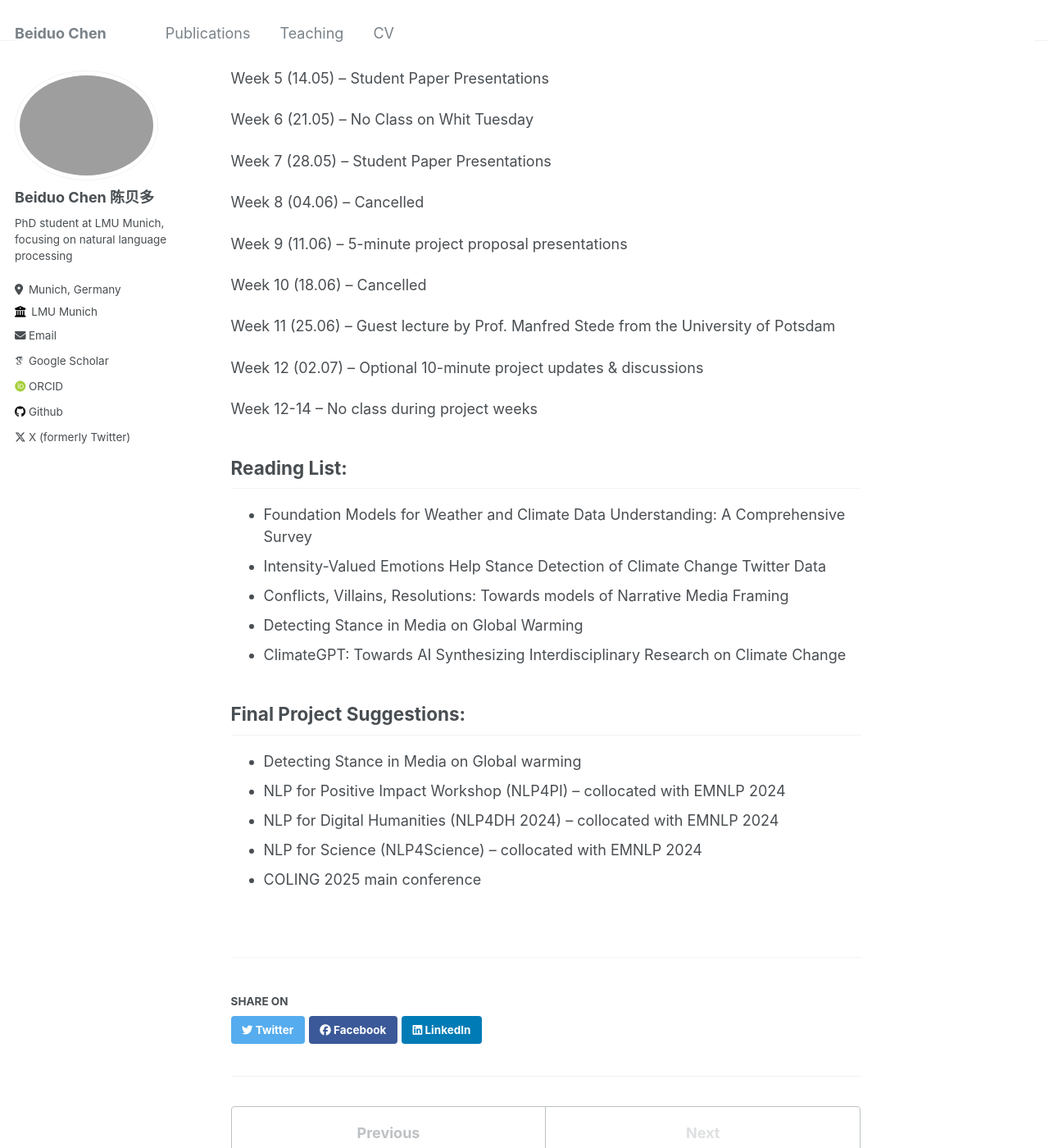
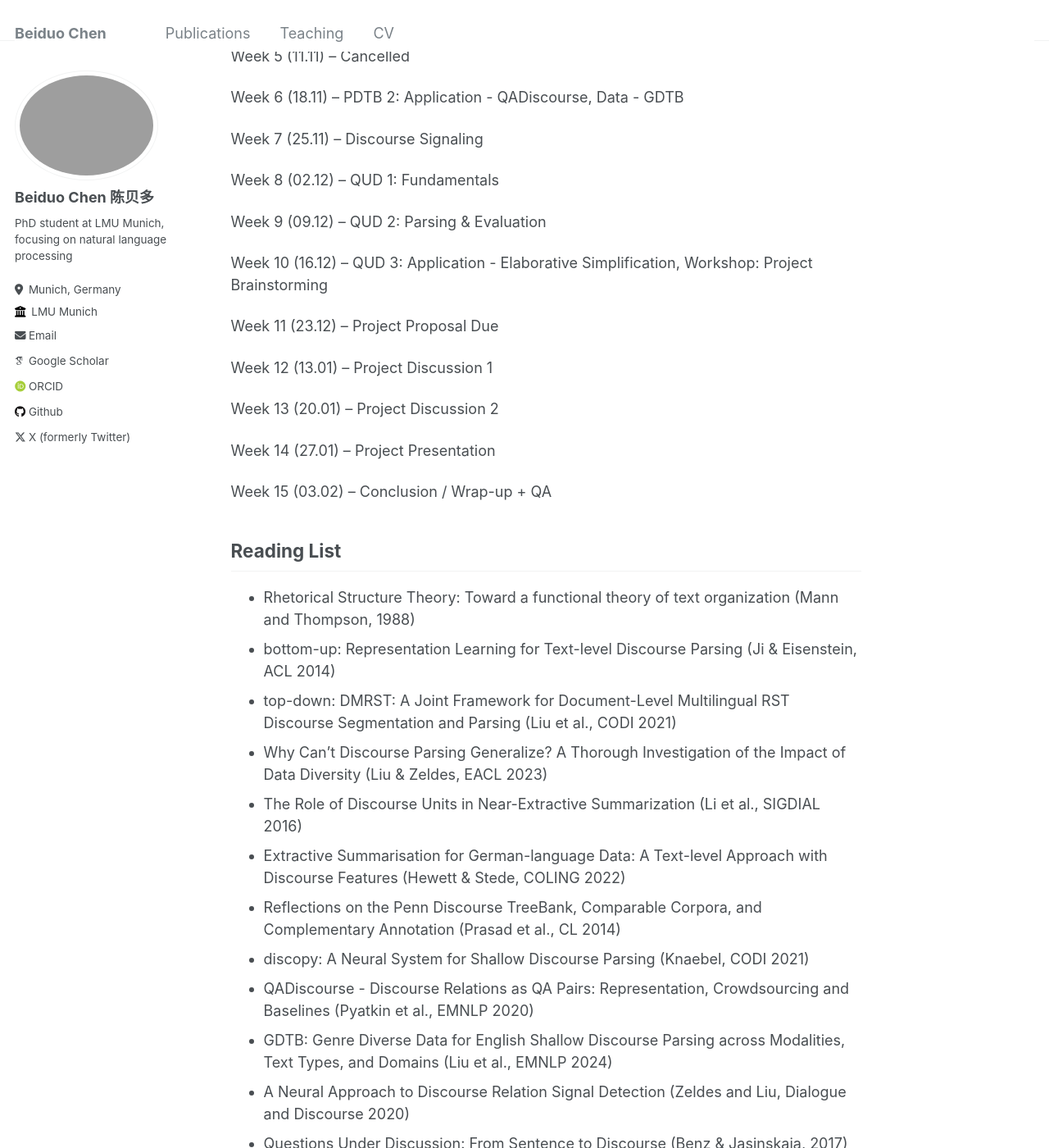
Before and after one commit to Mckysse/mckysse.github.io, a Jekyll site: the page built from _teaching/2024-fall-teaching-7.md, in a window 1280 px wide and 1400 px high, scrolled down 556 px. Shown: the whole window at 82% size. Built offline with Jekyll 4.4.1, drawn with Linux system fonts in a browser that asks for light colours; some web fonts are replaced; some of the changed text lies outside the part shown.

Commit message:
Update 2024-fall-teaching-7.md

```diff
--- a/_teaching/2024-fall-teaching-7.md
+++ b/_teaching/2024-fall-teaching-7.md
@@ -10,49 +10,65 @@ location: "Munich, German"
 
 Serve as: Teaching Assistant
 
-Teacher: Prof. Dr. Barbara Plank, Dr. Siyao Peng, Daniela Teodorescu, Beiduo Chen
+Teacher: Prof. Dr. Yang Janet Liu, Beiduo Chen
 
 ## Course Schedule:
 
-Week 1 (16.04) -- Introduction to NLP for Climate Change -- Part 1
+Week 1 (14.10) -- Introduction & Overview
 
-Week 2 (23.04) -- Introduction to NLP for Climate Change -- Part 2
+Week 2 (21.10) -- RST 1: Fundamentals, Parsing, Parsing Gneneralization
 
-Week 3 (30.04) -- Guest lecture: Dr. Simon Lübke &  Nadezhda Ozornina from Computational Communication Science, LMU
+Week 3 (28.10) -- RST 2: Application - Summarization, Workshop - RST & Summarization
 
-Week 4 (07.05) -- Technical tutorial by Beiduo Chen
+Week 4 (04.11) -- PDTB 1: Fundamentals, Parsing
 
-Week 5 (14.05) -- Student Paper Presentations
+Week 5 (11.11) -- Cancelled
 
-Week 6 (21.05) -- No Class on Whit Tuesday
+Week 6 (18.11) -- PDTB 2: Application - QADiscourse, Data - GDTB
 
-Week 7 (28.05) -- Student Paper Presentations
+Week 7 (25.11) -- Discourse Signaling
 
-Week 8 (04.06) -- Cancelled
+Week 8 (02.12) -- QUD 1: Fundamentals
 
-Week 9 (11.06) -- 5-minute project proposal presentations
+Week 9 (09.12) -- QUD 2: Parsing & Evaluation
 
-Week 10 (18.06) -- Cancelled
+Week 10 (16.12) -- QUD 3: Application - Elaborative Simplification, Workshop: Project Brainstorming
 
-Week 11 (25.06) -- Guest lecture by Prof. Manfred Stede from the University of Potsdam
+Week 11 (23.12) -- Project Proposal Due
 
-Week 12 (02.07) -- Optional 10-minute project updates & discussions
+Week 12 (13.01) -- Project Discussion 1
 
-Week 12-14 -- No class during project weeks
+Week 13 (20.01) -- Project Discussion 2
+
+Week 14 (27.01) -- Project Presentation
+
+Week 15 (03.02) -- Conclusion / Wrap-up + QA
+
+## Reading List
+
+* Rhetorical Structure Theory: Toward a functional theory of text organization (Mann and Thompson, 1988)
+* bottom-up: Representation Learning for Text-level Discourse Parsing (Ji & Eisenstein, ACL 2014)
+* top-down: DMRST: A Joint Framework for Document-Level Multilingual RST Discourse Segmentation and Parsing (Liu et al., CODI 2021)
+* Why Can’t Discourse Parsing Generalize? A Thorough Investigation of the Impact of Data Diversity (Liu & Zeldes, EACL 2023)
+* The Role of Discourse Units in Near-Extractive Summarization (Li et al., SIGDIAL 2016)
+* Extractive Summarisation for German-language Data: A Text-level Approach with Discourse Features (Hewett & Stede, COLING 2022)
+* Reflections on the Penn Discourse TreeBank, Comparable Corpora, and Complementary Annotation (Prasad et al., CL 2014)
+* discopy: A Neural System for Shallow Discourse Parsing (Knaebel, CODI 2021)
+* QADiscourse - Discourse Relations as QA Pairs: Representation, Crowdsourcing and Baselines (Pyatkin et al., EMNLP 2020)
+* GDTB: Genre Diverse Data for English Shallow Discourse Parsing across Modalities, Text Types, and Domains (Liu et al., EMNLP 2024)
+* A Neural Approach to Discourse Relation Signal Detection (Zeldes and Liu, Dialogue and Discourse 2020)
+* Questions Under Discussion: From Sentence to Discourse (Benz & Jasinskaja, 2017)
+* Discourse Comprehension: A Question Answering Framework to Represent Sentence Connections (Ko et al., EMNLP 2022)
+* Discourse Analysis via Questions and Answers: Parsing Dependency Structures of Questions Under Discussion (Ko et al., Findings 2023)
+* QUDeval: The Evaluation of Questions Under Discussion Discourse Parsing (Wu et al., EMNLP 2023)
+* Elaborative Simplification as Implicit Questions Under Discussion (Wu et al., EMNLP 2023)
 
 
-## Reading List:
+## Course Assessment and Final Grading
+As described in the first lecture, there are a few major milestones and prerequisites before submitting your final project paper:
 
-* Foundation Models for Weather and Climate Data Understanding: A Comprehensive Survey
-* Intensity-Valued Emotions Help Stance Detection of Climate Change Twitter Data
-* Conflicts, Villains, Resolutions: Towards models of Narrative Media Framing
-* Detecting Stance in Media on Global Warming
-* ClimateGPT: Towards AI Synthesizing Interdisciplinary Research on Climate Change
+* 1-page project propose: this should describe your main research question(s), datasets to use, proposed method(s), group members, and a plan of division of labor etc. This is due on Monday, 23.12.2024. There won't be a class meeting that day.
+* project discussion with instructors: this is to get individual feedback for your proposal from the instructors. This is currently scheduled during the lectures on 13/01/2025 and 20/01/205.
+* in-class project presentation: this is to showcase your work to the whole class and get feedback from your peers. WIP is fine. This is currently scheduled during the second-to-last lecture, Monday, 27/01/2025.
 
-## Final Project Suggestions:
-
-* Detecting Stance in Media on Global warming
-* NLP for Positive Impact Workshop (NLP4PI) -- collocated with EMNLP 2024
-* NLP for Digital Humanities (NLP4DH 2024) -- collocated with EMNLP 2024
-* NLP for Science (NLP4Science) -- collocated with EMNLP 2024
-* COLING 2025 main conference
+The final project paper is due on 17/02/2025. More details to come and will be provided during lectures.
```
